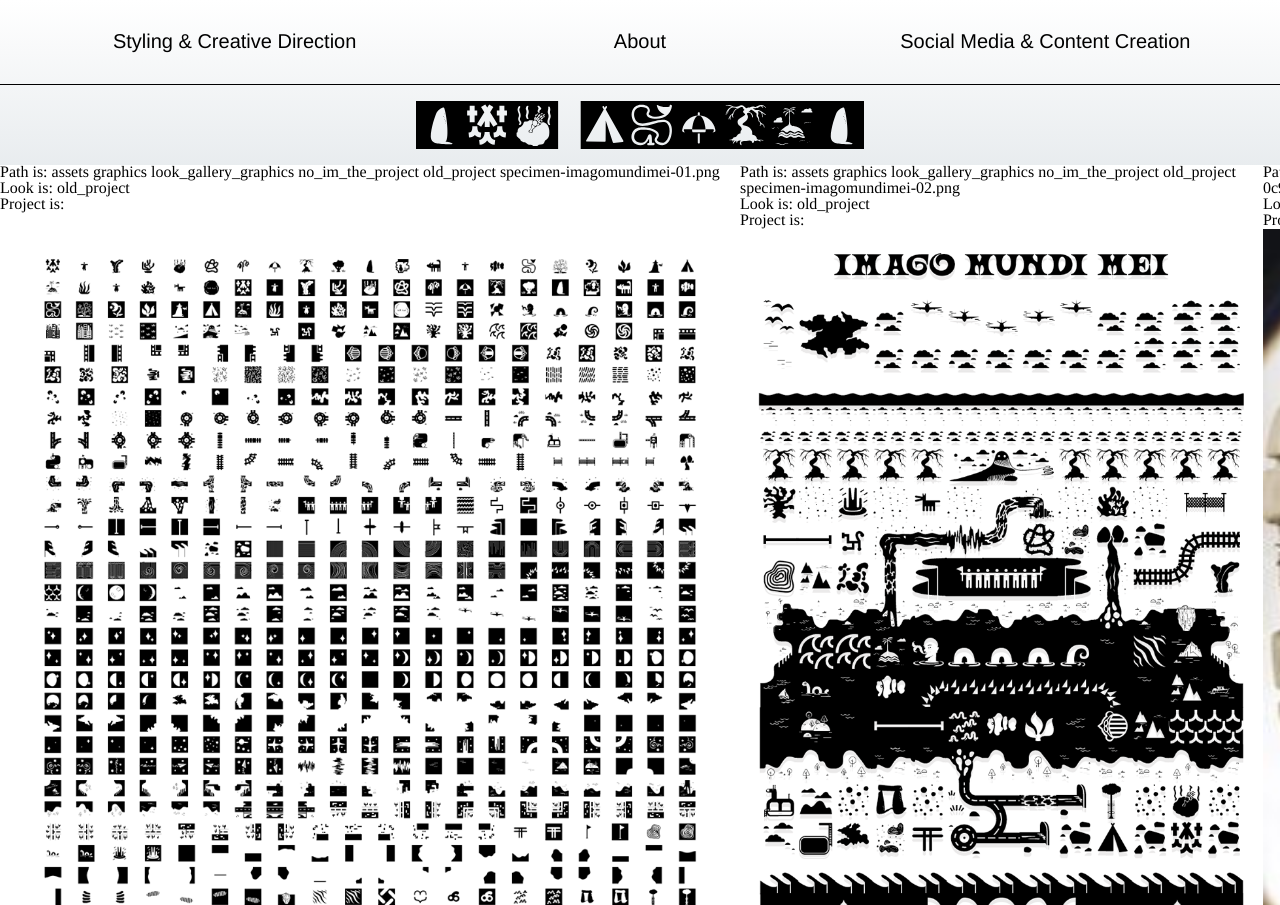
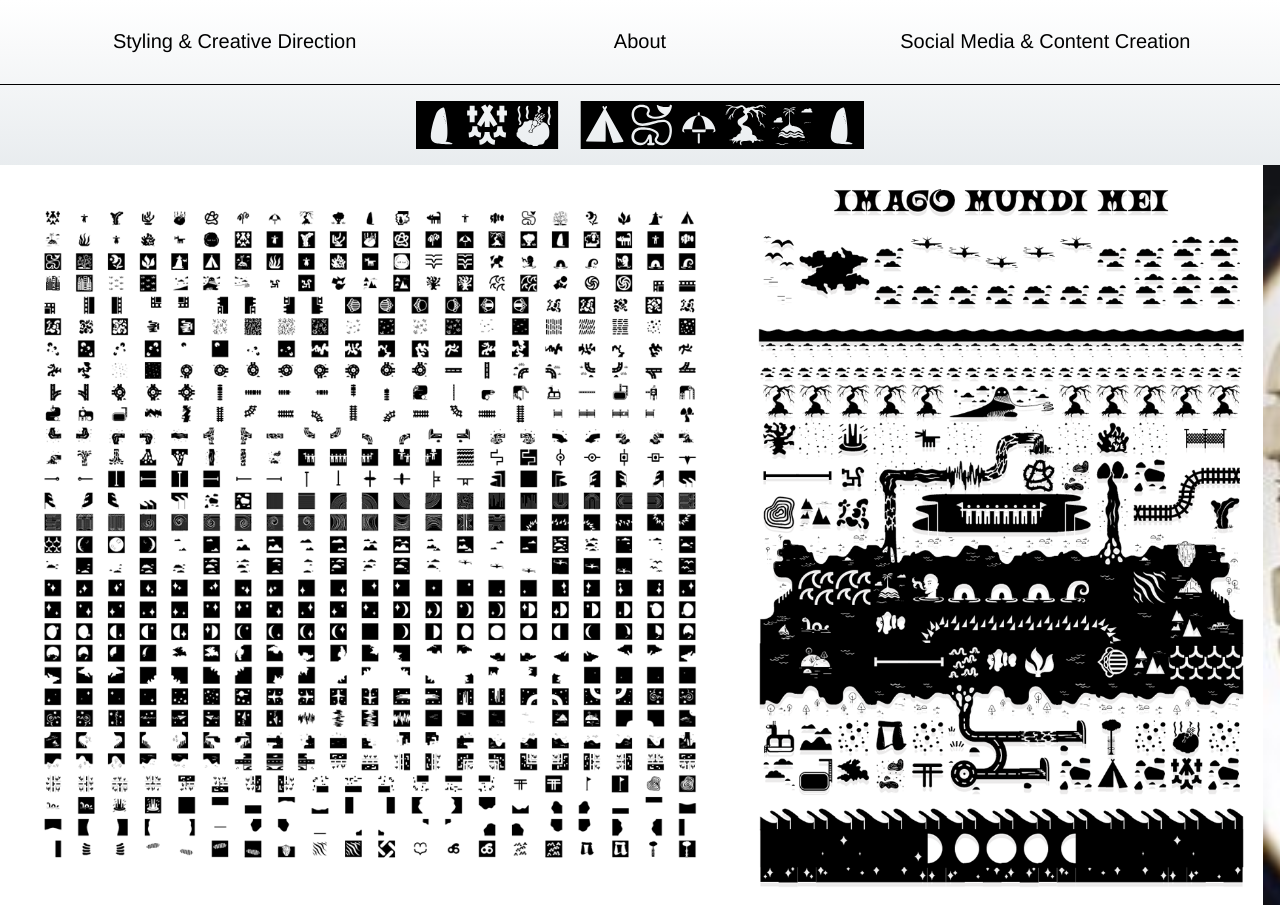
Before and after one commit to basharalidreesi/lab, a Jekyll site: the page built from _styling-and-creative-direction/old-project.markdown, in a window 1280 px wide. Built offline with Jekyll 4.4.1, drawn with Linux system fonts in a browser that asks for light colours.

Commit message:
Update gallery.html

```diff
--- a/_layouts/gallery.html
+++ b/_layouts/gallery.html
@@ -10,9 +10,9 @@ layout: default
 		{% assign project = page.url | replace: "/", " " | replace: "-", "_" | remove: "styling_and_creative_direction" | remove: ".html" | remove: look | remove: " " | append: " " %}
 		{% if path contains project and path contains look %}
 			<figure class="look_gallery_wrapper-look_gallery_graphic_card">
-				<p>Path is: {{ path }}</p>
+				<!-- <p>Path is: {{ path }}</p>
 				<p>Look is: {{ look }}</p>
-				<p>Project is: {{ project }}</p>
+				<p>Project is: {{ project }}</p> -->
 				<img class="look_gallery_graphic_card-look_gallery_graphic_card_graphic" src="{{ myimage.path }}">
 			</figure>
 		{% endif %}
```
